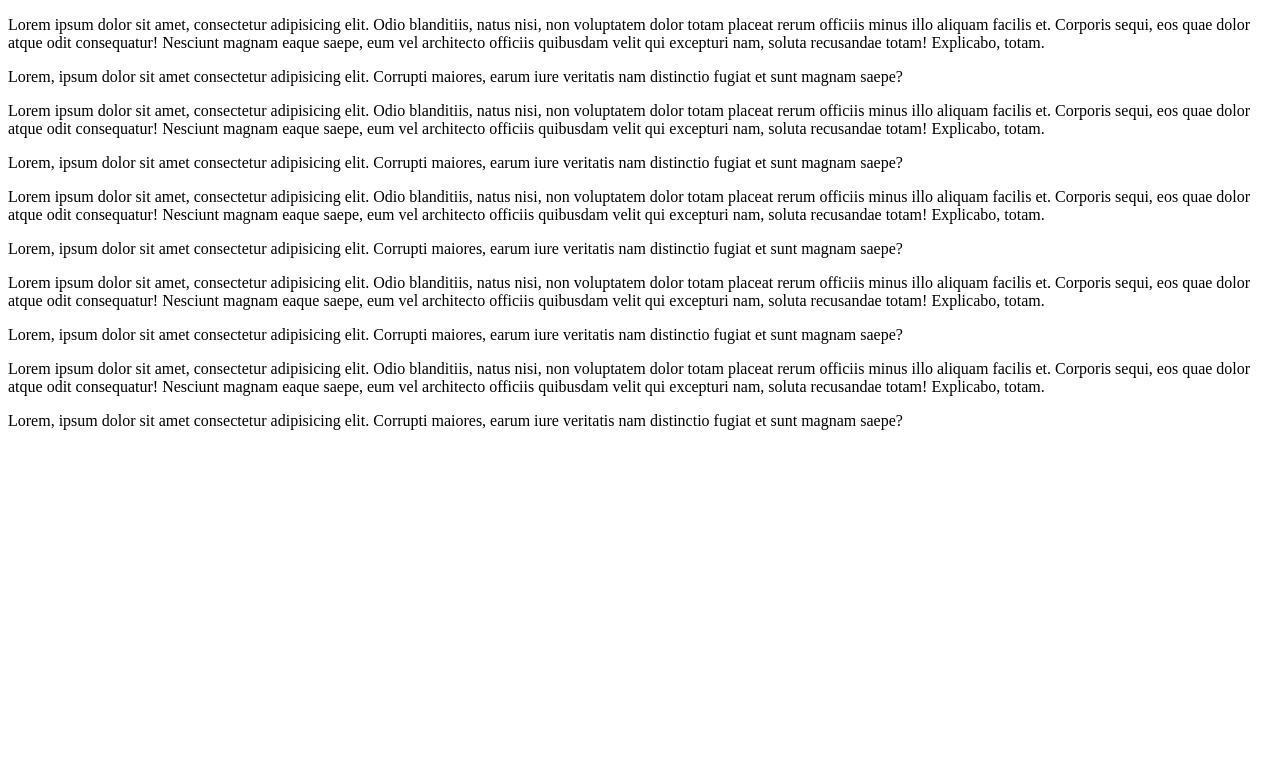
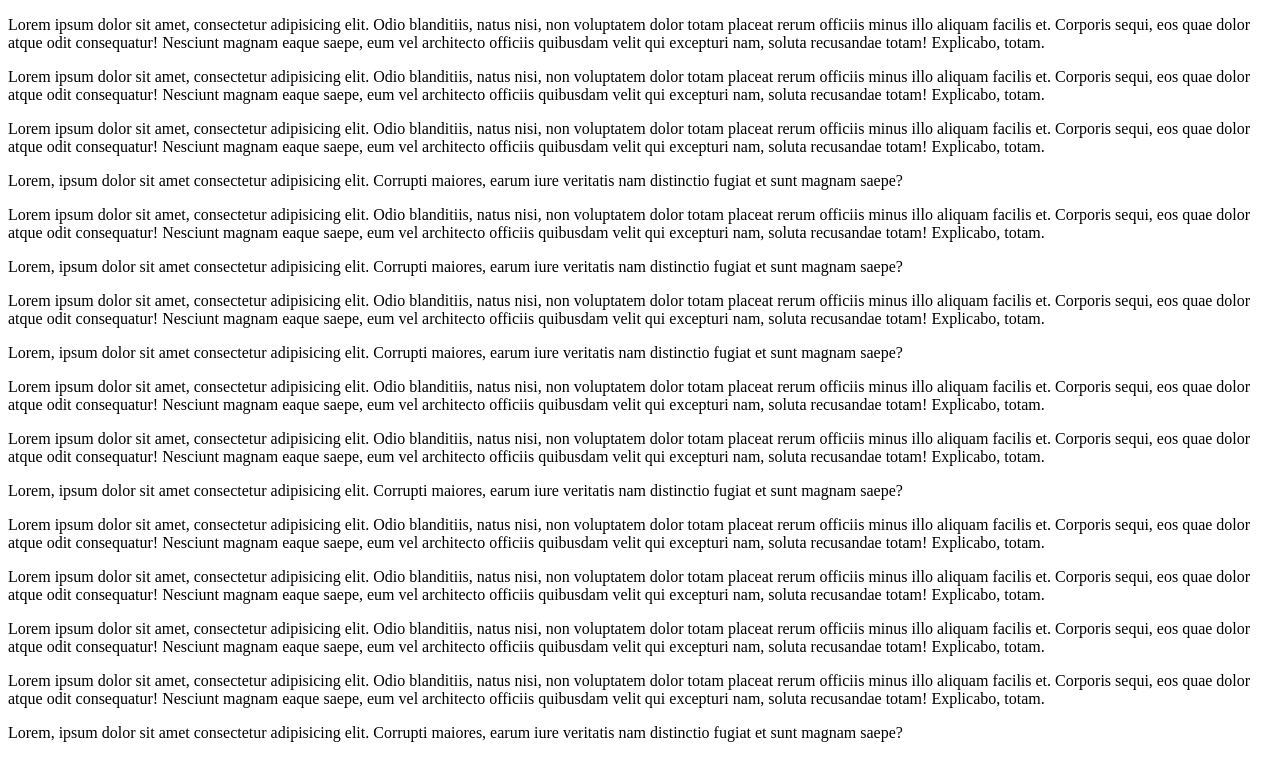
Before and after one commit to HarshalGhadiya/GitBashTesting, a plain HTML site: page index.html in a window 1280 px wide. Drawn offline with Linux system fonts and the light colour scheme.

Commit message:
Update index.html

```diff
--- a/index.html
+++ b/index.html
@@ -7,6 +7,22 @@
     <title>Document</title>
   </head>
   <body>
+      <p>
+      Lorem ipsum dolor sit amet, consectetur adipisicing elit. Odio blanditiis,
+      natus nisi, non voluptatem dolor totam placeat rerum officiis minus illo
+      aliquam facilis et. Corporis sequi, eos quae dolor atque odit consequatur!
+      Nesciunt magnam eaque saepe, eum vel architecto officiis quibusdam velit
+      qui excepturi nam, soluta recusandae totam! Explicabo, totam.
+    </p>
+    <p>
+        <p>
+      Lorem ipsum dolor sit amet, consectetur adipisicing elit. Odio blanditiis,
+      natus nisi, non voluptatem dolor totam placeat rerum officiis minus illo
+      aliquam facilis et. Corporis sequi, eos quae dolor atque odit consequatur!
+      Nesciunt magnam eaque saepe, eum vel architecto officiis quibusdam velit
+      qui excepturi nam, soluta recusandae totam! Explicabo, totam.
+    </p>
+    <p>
     <p>
       Lorem ipsum dolor sit amet, consectetur adipisicing elit. Odio blanditiis,
       natus nisi, non voluptatem dolor totam placeat rerum officiis minus illo
@@ -48,10 +64,7 @@
       qui excepturi nam, soluta recusandae totam! Explicabo, totam.
     </p>
     <p>
-      Lorem, ipsum dolor sit amet consectetur adipisicing elit. Corrupti
-      maiores, earum iure veritatis nam distinctio fugiat et sunt magnam saepe?
-    </p>
-    <p>
+        <p>
       Lorem ipsum dolor sit amet, consectetur adipisicing elit. Odio blanditiis,
       natus nisi, non voluptatem dolor totam placeat rerum officiis minus illo
       aliquam facilis et. Corporis sequi, eos quae dolor atque odit consequatur!
@@ -62,5 +75,40 @@
       Lorem, ipsum dolor sit amet consectetur adipisicing elit. Corrupti
       maiores, earum iure veritatis nam distinctio fugiat et sunt magnam saepe?
     </p>
+      <p>
+      Lorem ipsum dolor sit amet, consectetur adipisicing elit. Odio blanditiis,
+      natus nisi, non voluptatem dolor totam placeat rerum officiis minus illo
+      aliquam facilis et. Corporis sequi, eos quae dolor atque odit consequatur!
+      Nesciunt magnam eaque saepe, eum vel architecto officiis quibusdam velit
+      qui excepturi nam, soluta recusandae totam! Explicabo, totam.
+    </p>
+    <p>
+    <p>
+      Lorem ipsum dolor sit amet, consectetur adipisicing elit. Odio blanditiis,
+      natus nisi, non voluptatem dolor totam placeat rerum officiis minus illo
+      aliquam facilis et. Corporis sequi, eos quae dolor atque odit consequatur!
+      Nesciunt magnam eaque saepe, eum vel architecto officiis quibusdam velit
+      qui excepturi nam, soluta recusandae totam! Explicabo, totam.
+    </p>
+      <p>
+      Lorem ipsum dolor sit amet, consectetur adipisicing elit. Odio blanditiis,
+      natus nisi, non voluptatem dolor totam placeat rerum officiis minus illo
+      aliquam facilis et. Corporis sequi, eos quae dolor atque odit consequatur!
+      Nesciunt magnam eaque saepe, eum vel architecto officiis quibusdam velit
+      qui excepturi nam, soluta recusandae totam! Explicabo, totam.
+    </p>
+    <p>
+        <p>
+      Lorem ipsum dolor sit amet, consectetur adipisicing elit. Odio blanditiis,
+      natus nisi, non voluptatem dolor totam placeat rerum officiis minus illo
+      aliquam facilis et. Corporis sequi, eos quae dolor atque odit consequatur!
+      Nesciunt magnam eaque saepe, eum vel architecto officiis quibusdam velit
+      qui excepturi nam, soluta recusandae totam! Explicabo, totam.
+    </p>
+    <p>
+    <p>
+      Lorem, ipsum dolor sit amet consectetur adipisicing elit. Corrupti
+      maiores, earum iure veritatis nam distinctio fugiat et sunt magnam saepe?
+    </p>
   </body>
 </html>
```
